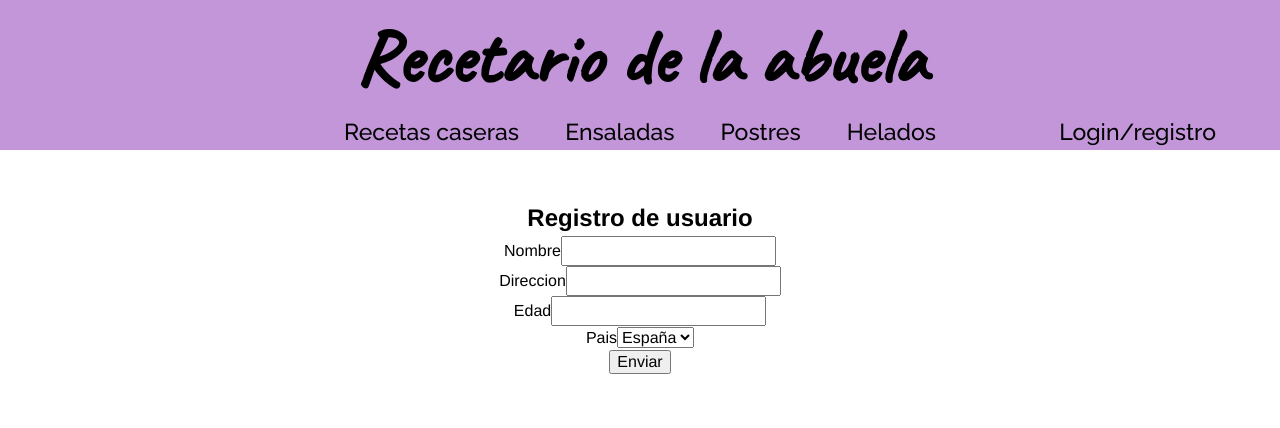
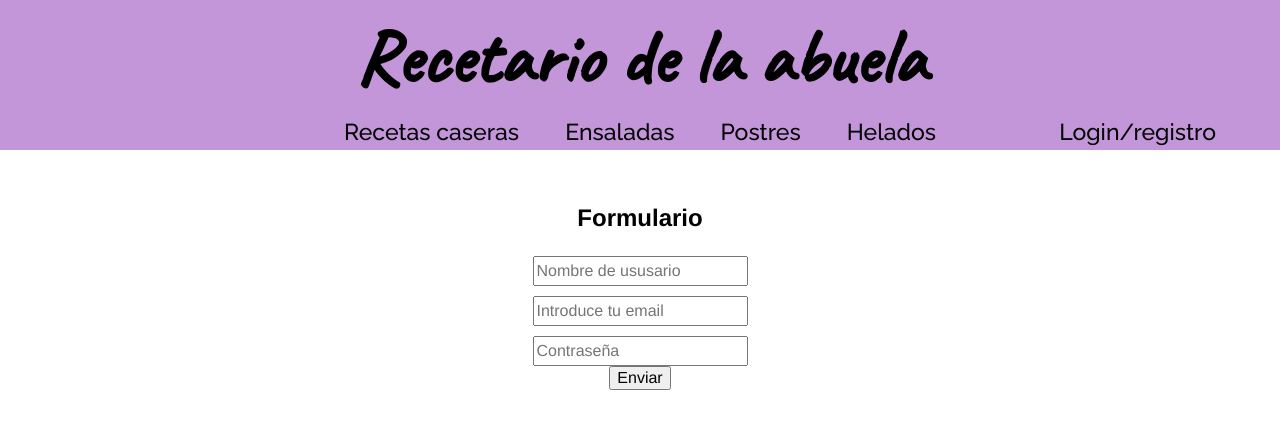
Before and after one commit to JoseManuel88/Proyecto-React, a React (Create React App) app: page /login in a window 1280 px wide. Shown: the top 428 px of the page. Built offline with nearby package versions, Linux system fonts and the light colour scheme.

Commit message:
commit formulario estilos

```diff
--- a/src/components/Formulario/Formulario.jsx
+++ b/src/components/Formulario/Formulario.jsx
@@ -1,10 +1,10 @@
 import React from 'react';
-import { useForm } from 'react-hook-form';
+import { errors, useForm } from 'react-hook-form';
 import "../../styles/Formulario.scss";
 
 const Formulario = () => {
 
-  const { register, handleSubmit } = useForm();
+  const { register, formState: { errors }, handleSubmit } = useForm();
 
   const onSubmit = (data) => {
 console.log(data);
@@ -12,28 +12,31 @@ console.log(data);
 
   return (
     <div className='formulario'>
-      <h2>Registro de usuario</h2>
+      <h2>Formulario</h2>
       <form onSubmit={handleSubmit(onSubmit)}>
-        <div>
-          <label>Nombre</label>
-          <input type="text" name="" />
+        <div className='inputForm'>
+
+          <input type="text" {...register('nombre', {
+            required: true,
+            maxLength: 15
+
+          })} placeholder='Nombre de ususario'/>
+          {errors.nombre?.type === 'required' && <p>El campo nombre es requerido</p>}
+          {errors.nombre?.type === 'maxLength' && <p>El campo nombre debe tener menos de 15 caracteres</p>}
         </div>
-        <div>
-          <label>Direccion</label>
-          <input type="text" name="" />
+        <div className='inputForm'>
+
+          <input type="email" {...register('email', {
+           pattern: /^[^\s@]+@[^\s@]+\.[^\s@]+$/i
+          })} placeholder='Introduce tu email' />
+          {errors.email?.type === 'pattern' && <p>El formato del email es incorrecto</p>}
         </div>
-        <div>
-          <label>Edad</label>
-          <input type="text" name="" />
+        <div className='inputForm'>
+          <input type="text" {...register('contraseña', {
+            required:true
+          })} placeholder='Contraseña'/>
         </div>
-        <div>
-          <label>Pais</label>
-          <select>
-            <option value="es">España</option>
-            <option value="it">Italia</option>
-            <option value="fr">Francia</option>
-          </select>
-        </div>
+
         <input type="submit" value="Enviar"/>
       </form>
     </div>
--- a/src/styles/Formulario.scss
+++ b/src/styles/Formulario.scss
@@ -2,4 +2,11 @@
     text-align: center;
     font-family:'Franklin Gothic Medium', 'Arial Narrow', Arial, sans-serif;
     margin-top: 50px;
+    form{
+        margin-top: 20px;
+
+    }
+    .inputForm{
+margin-top: 10px;
+    }
 }
```
